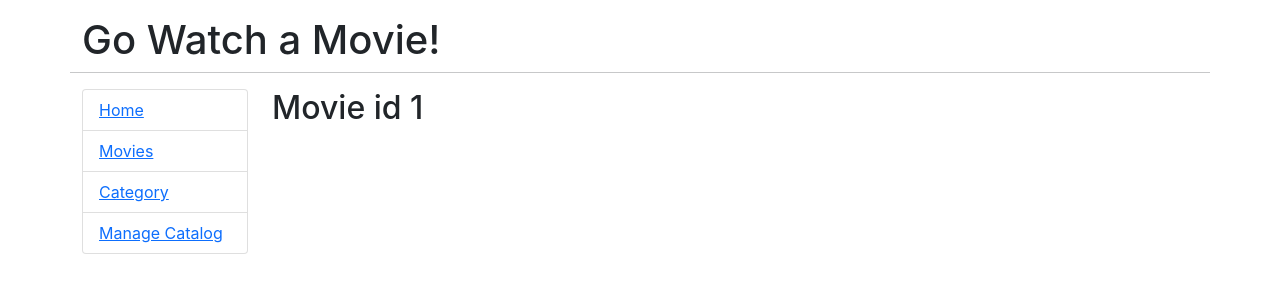
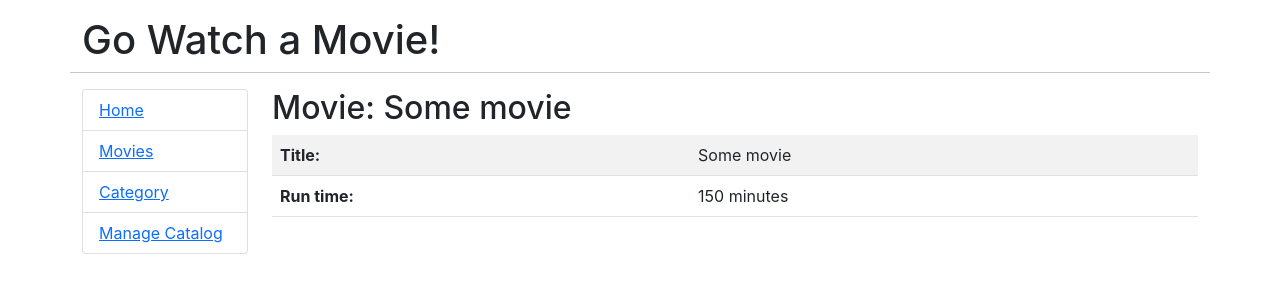
Before and after one commit to Kay-bot/movie-app-with-React-and-Go, a React (Create React App) app in the folder client/: page /movies/1 in a window 1280 px wide. Shown: the top 300 px of the page. Built offline with nearby package versions, Linux system fonts and the light colour scheme.

Commit message:
showing one movie

```diff
--- a/client/src/App.js
+++ b/client/src/App.js
@@ -11,6 +11,7 @@
 import Admin from './components/Admin';
 import Home from './components/Home';
 import Categories from './components/Categories';
+import OneMovie from './components/OneMovie';
 
 export default function App() {
   return (
@@ -44,7 +45,7 @@
           <div className="col-md-10">
             <Switch>
               <Route exact path="/" component={Home} />
-              <Route path="/movies/:id" component={Movie} />
+              <Route path="/movies/:id" component={OneMovie} />
               <Route exact path="/movies" component={Movies} />
               <Route exact path="/by-category" component={Category} />
               <Route
@@ -66,11 +67,6 @@
   );
 }
 
-function Movie() {
-  let { id } = useParams();
-  return <h2>Movie id {id}</h2>;
-}
-
 function Category() {
   let { path, url } = useRouteMatch();
   return (
--- /dev/null
+++ b/client/src/components/OneMovie.js
@@ -0,0 +1,40 @@
+import React, { Component } from 'react';
+
+export default class extends Component {
+  state = { movie: {} };
+
+  componentDidMount() {
+    this.setState({
+      movie: {
+        id: this.props.match.params.id,
+        title: 'Some movie',
+        runtime: 150,
+      },
+    });
+  }
+
+  render() {
+    return (
+      <>
+        <h2>Movie: {this.state.movie.title}</h2>
+        <table className="table table-compact table-striped">
+          <thead></thead>
+          <tbody>
+            <tr>
+              <td>
+                <strong>Title:</strong>
+              </td>
+              <td>{this.state.movie.title}</td>
+            </tr>
+            <tr>
+              <td>
+                <strong>Run time:</strong>
+              </td>
+              <td>{this.state.movie.runtime} minutes</td>
+            </tr>
+          </tbody>
+        </table>
+      </>
+    );
+  }
+}
```
